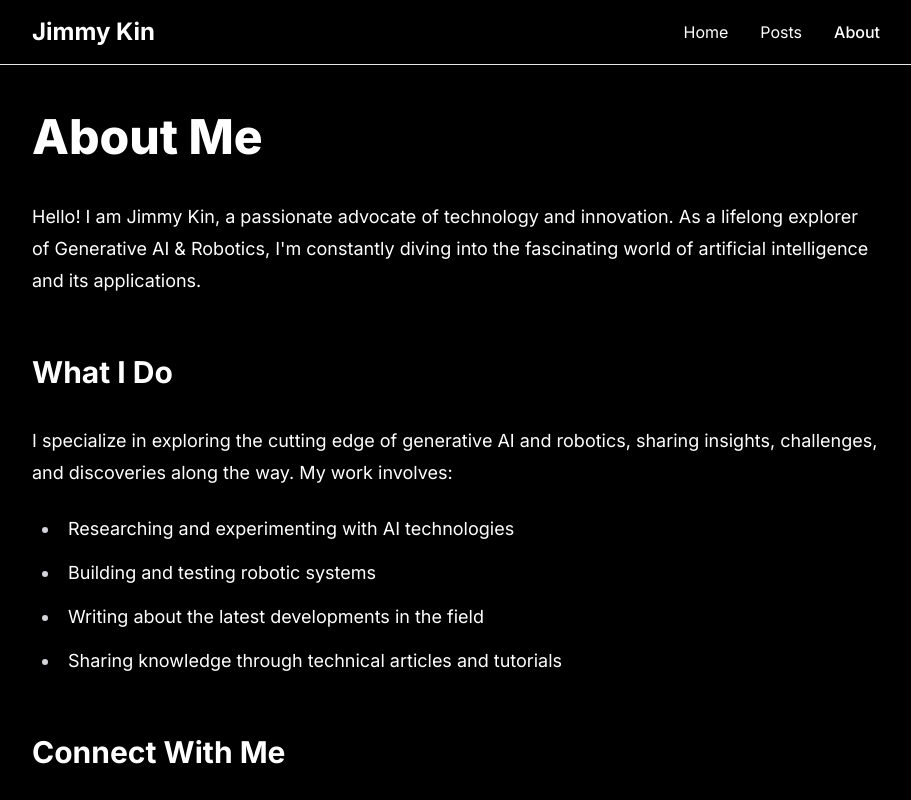
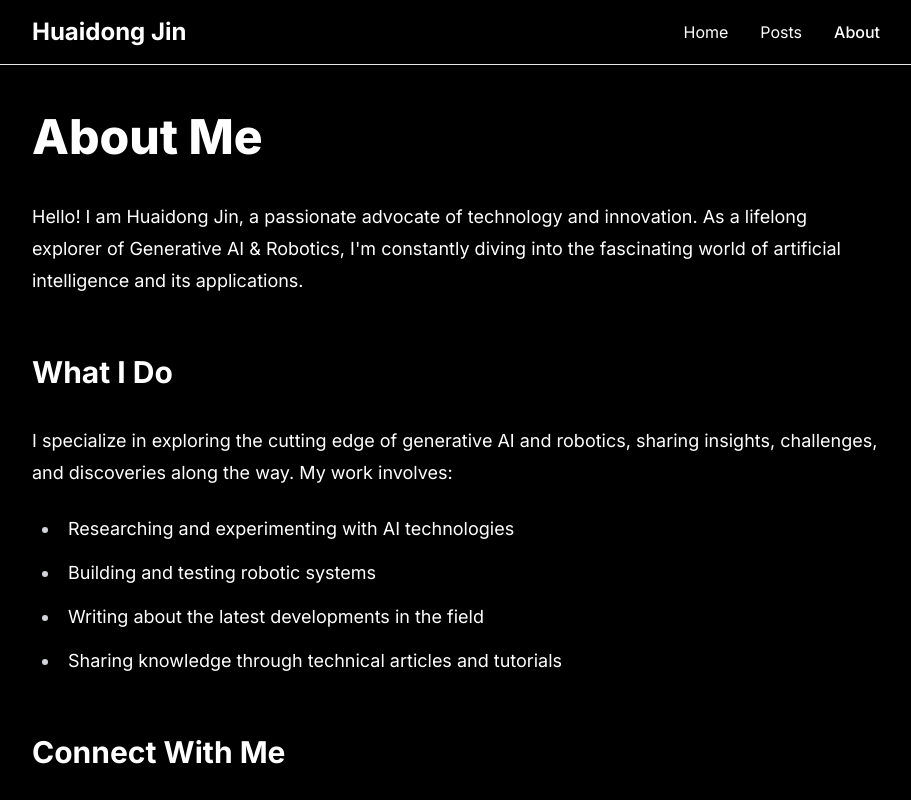
Before and after one commit to Huaidong-Jin/huaidong-jin.github.io, a Next.js app: page /about in a window 1280 px wide. Shown: the top 800 px of the page, without its empty margins (184-1095 px from the left). Built offline with nearby package versions, Linux system fonts and the light colour scheme.

Commit message:
Replace Jimmy Kin with Huaidong Jin throughout the repository

```diff
--- a/app/about/page.tsx
+++ b/app/about/page.tsx
@@ -2,7 +2,7 @@ import { Metadata } from 'next';
 
 export const metadata: Metadata = {
   title: 'About',
-  description: 'Learn more about Jimmy Kin',
+  description: 'Learn more about Huaidong Jin',
 };
 
 export default function AboutPage() {
@@ -12,7 +12,7 @@ export default function AboutPage() {
         <h1>About Me</h1>
         <div className="content">
           <p>
-            Hello! I am Jimmy Kin, a passionate advocate of technology and innovation.
+            Hello! I am Huaidong Jin, a passionate advocate of technology and innovation.
             As a lifelong explorer of Generative AI & Robotics, I&apos;m constantly diving into
             the fascinating world of artificial intelligence and its applications.
           </p>
--- a/app/layout.tsx
+++ b/app/layout.tsx
@@ -9,24 +9,24 @@ const inter = Inter({ subsets: ['latin'] });
 export const metadata: Metadata = {
   metadataBase: new URL('https://jimmykin.github.io'),
   title: {
-    default: 'Jimmy Kin Blog',
-    template: '%s | Jimmy Kin Blog',
+    default: 'Huaidong Jin Blog',
+    template: '%s | Huaidong Jin Blog',
   },
   description: 'Lifelong Generative AI & Robotics Pitfall Explorer',
-  keywords: ['blog', 'AI', 'robotics', 'technology', 'Jimmy Kin'],
-  authors: [{ name: 'Jimmy Kin' }],
-  creator: 'Jimmy Kin',
+  keywords: ['blog', 'AI', 'robotics', 'technology', 'Huaidong Jin'],
+  authors: [{ name: 'Huaidong Jin' }],
+  creator: 'Huaidong Jin',
   openGraph: {
     type: 'website',
     locale: 'en_US',
     url: 'https://jimmykin.github.io/',
-    title: 'Jimmy Kin Blog',
+    title: 'Huaidong Jin Blog',
     description: 'Lifelong Generative AI & Robotics Pitfall Explorer',
-    siteName: 'Jimmy Kin Blog',
+    siteName: 'Huaidong Jin Blog',
   },
   twitter: {
     card: 'summary_large_image',
-    title: 'Jimmy Kin Blog',
+    title: 'Huaidong Jin Blog',
     description: 'Lifelong Generative AI & Robotics Pitfall Explorer',
     creator: '@JimmyKin',
   },
--- a/app/page.tsx
+++ b/app/page.tsx
@@ -10,7 +10,7 @@ export default async function HomePage() {
       {/* Hero Section */}
       <section className="text-center py-20">
         <h1 className="text-5xl font-bold mb-4 text-foreground">
-          Hi, I am Jimmy Kin
+          Hi, I am Huaidong Jin
         </h1>
         <h2 className="text-2xl text-foreground/80 mb-8">
           Lifelong Generative AI & Robotics Pitfall Explorer
--- a/app/posts/page.tsx
+++ b/app/posts/page.tsx
@@ -4,7 +4,7 @@ import { getPosts } from '@/lib/getPosts';
 
 export const metadata: Metadata = {
   title: 'Posts',
-  description: 'All blog posts by Jimmy Kin',
+  description: 'All blog posts by Huaidong Jin',
 };
 
 export default async function PostsPage() {
--- a/components/Footer.tsx
+++ b/components/Footer.tsx
@@ -21,7 +21,7 @@ export default function Footer() {
           </a>
         </div>
         <p className="text-foreground/70">
-          © 2025 Jimmy Kin. All rights reserved.
+          © 2025 Huaidong Jin. All rights reserved.
         </p>
       </div>
     </footer>
--- a/components/Header.tsx
+++ b/components/Header.tsx
@@ -15,7 +15,7 @@ export default function Header() {
               href="/"
               className="text-2xl font-bold text-foreground hover:opacity-80"
             >
-              Jimmy Kin
+              Huaidong Jin
             </Link>
           </div>
           <div className="nav-links flex gap-8">
--- a/scripts/generate-rss.js
+++ b/scripts/generate-rss.js
@@ -22,13 +22,13 @@ async function generateRSS() {
     const rssXml = `<?xml version="1.0" encoding="UTF-8"?>
 <rss version="2.0">
   <channel>
-    <title>Jimmy Kin Blog</title>
+    <title>Huaidong Jin Blog</title>
     <description>Lifelong Generative AI & Robotics Pitfall Explorer</description>
     <link>${siteUrl}</link>
     <language>en</language>
     <lastBuildDate>${new Date().toUTCString()}</lastBuildDate>
-    <managingEditor>jimmy@example.com (Jimmy Kin)</managingEditor>
-    <webMaster>jimmy@example.com (Jimmy Kin)</webMaster>
+    <managingEditor>jimmy@example.com (Huaidong Jin)</managingEditor>
+    <webMaster>jimmy@example.com (Huaidong Jin)</webMaster>
     ${rssItems}
   </channel>
 </rss>`;
```
Also changed, not shown: 2 other files (tests, documents, lock files or other folders).
